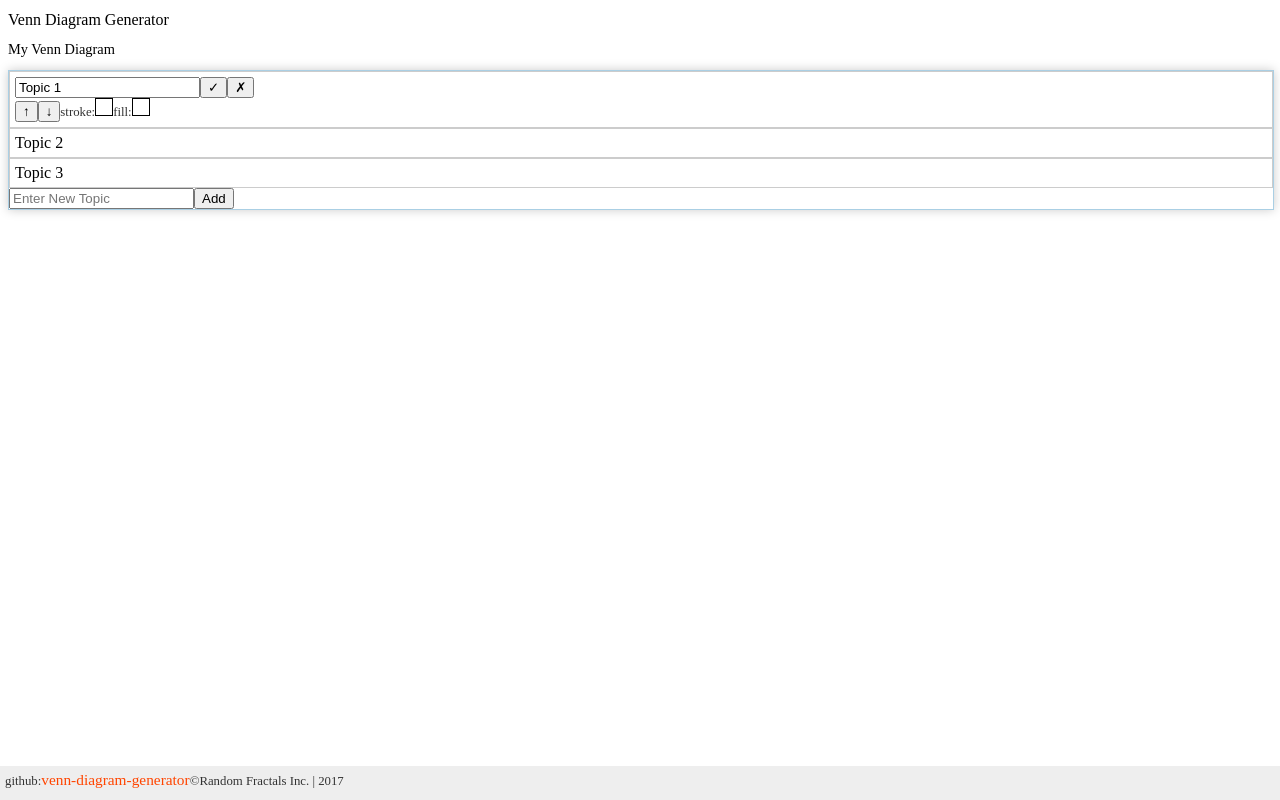
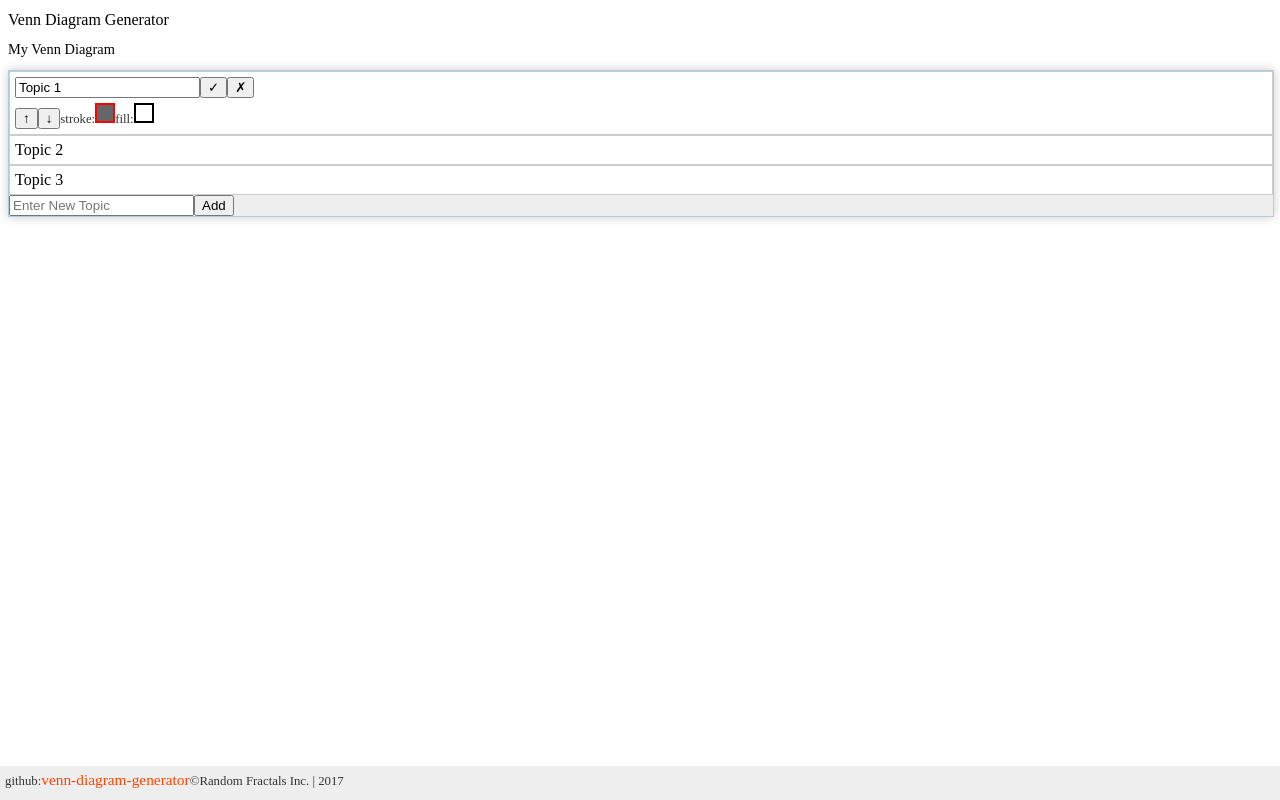
Before and after one commit to RandomFractals/venn-diagram-generator, an Angular app: page / in a window 1280 px wide. Both pictures are taken after a click on the item "Topic 1". Built offline with nearby package versions, Linux system fonts and the light colour scheme.

Commit message:
topic stroke/fill box style and init value changes

```diff
--- a/src/app/app.component.css
+++ b/src/app/app.component.css
@@ -56,6 +56,9 @@ h2 {
 	padding: 0px;
 }
 
+.toolbar {
+	background-color: #eee;
+}
 
 /* topic editor container styles */
 .topic-editor {
@@ -67,10 +70,11 @@ h2 {
 }
 
 .color {
-  border: 1px solid black;
+  border: 2px solid black;
   height: 16px;
   width: 16px;
   display: inline-block;
+	margin-top: 5px;
 }
 
 .color:hover {
--- a/src/app/app.component.html
+++ b/src/app/app.component.html
@@ -13,6 +13,7 @@
             <span [attr.id]="'topic-label-' + i">{{ topic.name }}</span>
             <div class="topic-editor hidden" [attr.id]="'topic-editor-' + i">
               <input placeholder="Enter Topic Name"
+                [attr.id]="'topic-name-' + i"
                 [attr.value]="topic.name">
               <button (click)="showTopicEditor(i, false);">&#10003;</button>
               <button (click)="diagram.removeTopic(i)">&#10007;</button>
@@ -21,16 +22,18 @@
               <button (click)="diagram.moveTopicUp(i)">&uarr;</button>
               <button (click)="diagram.moveTopicDown(i)">&darr;</button>
               <span class="label">stroke:</span>
-              <div class="color" [style.background-color]="topic.strokeColor"></div>
+              <div class="color" style="background-color:#666; border-color: red"></div>
               <span class="label">fill:</span>
               <div class="color" [style.background-color]="topic.fillColor"></div>
             </div>
           </li>
         </ul>
+        <div class="toolbar">
         <input #newTopic placeholder="Enter New Topic"
           (click)="showTopicEditor(selectedTopicIndex, false);"
           (keyup.enter)="addTopic(newTopic.value); newTopic.value='';" />
         <button (click)="addTopic(newTopic.value)">Add</button>
+        </div>
 			</div>
 		</div>
 		<div id="footer" class="footer left">
```
